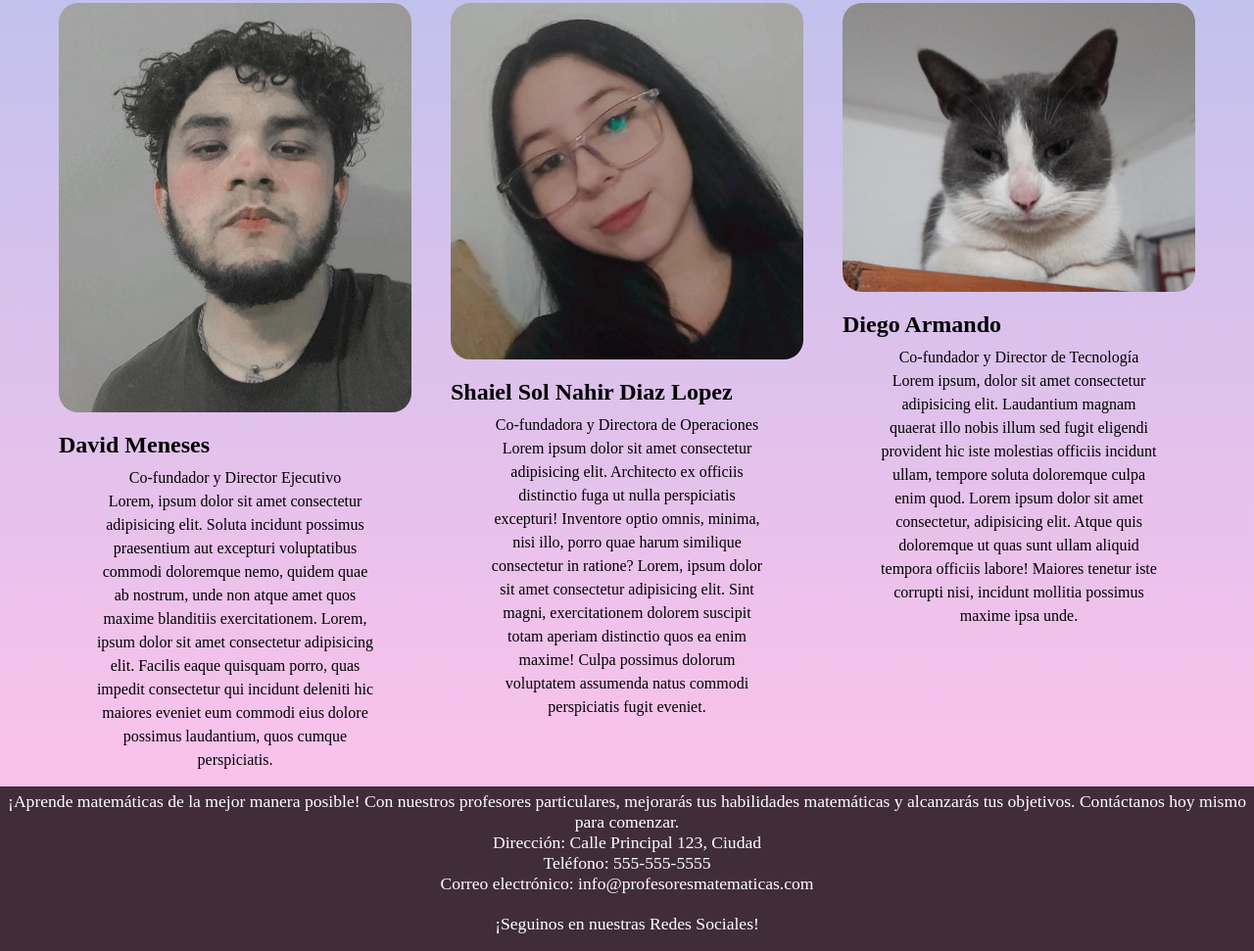
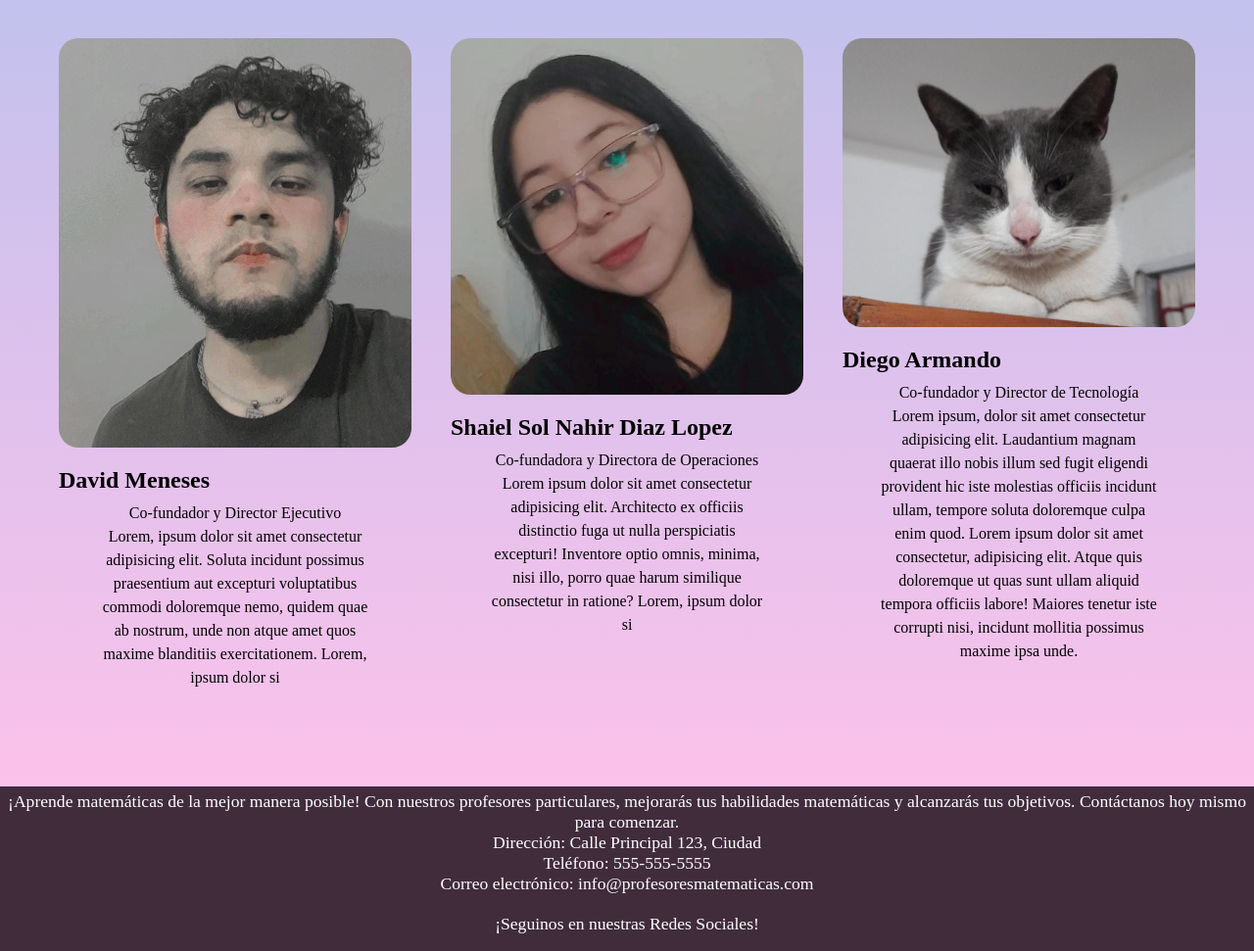
Before and after one commit to davidmeneses1610/PreEntrega3-davidmeneses, a plain HTML site: page pages/nosotros.html in a window 1280 px wide. Shown: the part 397-1368 px from the top of the page at 98% size. Drawn offline with Linux system fonts and the light colour scheme; a web font is replaced by a local one.

Commit message:
proyecto-final

```diff
--- a/pages/nosotros.html
+++ b/pages/nosotros.html
@@ -5,9 +5,11 @@
     <meta charset="UTF-8">
     <meta http-equiv="X-UA-Compatible" content="IE=edge">
     <meta name="viewport" content="width=device-width, initial-scale=1.0">
+    <meta name="description" content="Encuentra profesores particulares de matemáticas online o presenciales. Clases personalizadas, flexibles y económicas. Aprende matemáticas de forma fácil y divertida.">
+    <meta name="keywords" content="profesores particulares, matemáticas, clases online, clases presenciales, aprendizaje, educación">
     <link rel="stylesheet" href="../css/style.css">
     <link rel="stylesheet" href="https://cdnjs.cloudflare.com/ajax/libs/font-awesome/6.4.0/css/all.min.css">
-    <title>Document</title>
+    <title>Profesores particulares de matemáticas - Aprende con los mejores</title>
 </head>
 
 <body>
@@ -36,9 +38,7 @@
                     <p>Co-fundador y Director Ejecutivo</p>
                     <p>Lorem, ipsum dolor sit amet consectetur adipisicing elit. Soluta incidunt possimus praesentium
                         aut excepturi voluptatibus commodi doloremque nemo, quidem quae ab nostrum, unde non atque amet
-                        quos maxime blanditiis exercitationem. Lorem, ipsum dolor sit amet consectetur adipisicing elit.
-                        Facilis eaque quisquam porro, quas impedit consectetur qui incidunt deleniti hic maiores eveniet
-                        eum commodi eius dolore possimus laudantium, quos cumque perspiciatis.</p>
+                        quos maxime blanditiis exercitationem. Lorem, ipsum dolor si</p>
                 </div>
                 <div class="team-member">
                     <img src="../images/CoFundadora.jpeg" alt="Foto de Shaiel">
@@ -46,9 +46,7 @@
                     <p>Co-fundadora y Directora de Operaciones</p>
                     <p>Lorem ipsum dolor sit amet consectetur adipisicing elit. Architecto ex officiis distinctio fuga
                         ut nulla perspiciatis excepturi! Inventore optio omnis, minima, nisi illo, porro quae harum
-                        similique consectetur in ratione? Lorem, ipsum dolor sit amet consectetur adipisicing elit. Sint
-                        magni, exercitationem dolorem suscipit totam aperiam distinctio quos ea enim maxime! Culpa
-                        possimus dolorum voluptatem assumenda natus commodi perspiciatis fugit eveniet.</p>
+                        similique consectetur in ratione? Lorem, ipsum dolor si</p>
                 </div>
                 <div class="team-member">
                     <img src="../images/DiegoCoFundador.jpeg" alt="Foto de Diego">
```
Also changed, not shown: index.html (+3 -1 lines), pages/NuestroServicios.html (+3 -1 lines), pages/NuestrosProfesores.html (+6 -4 lines), pages/contactanos.html (+3 -1 lines).
